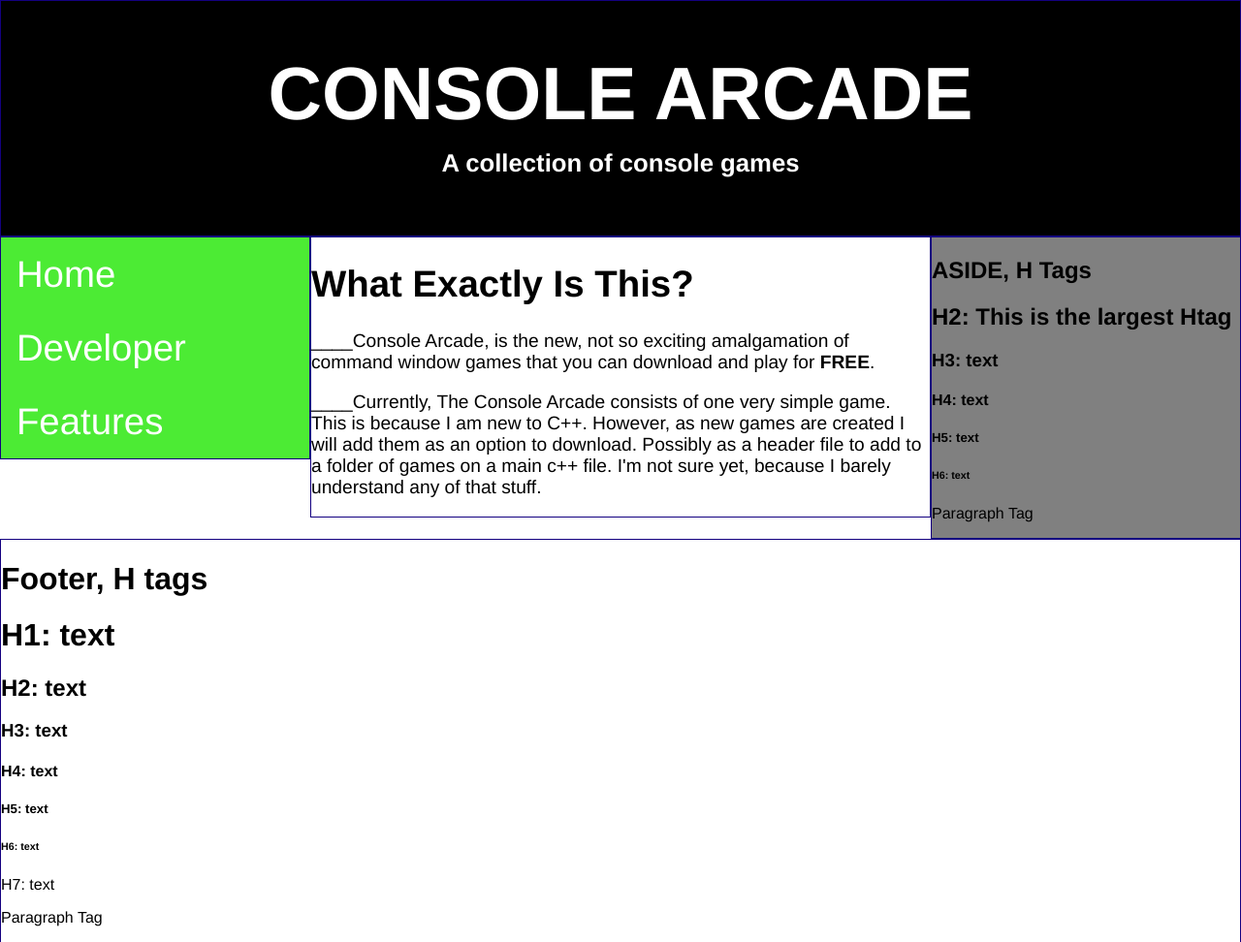
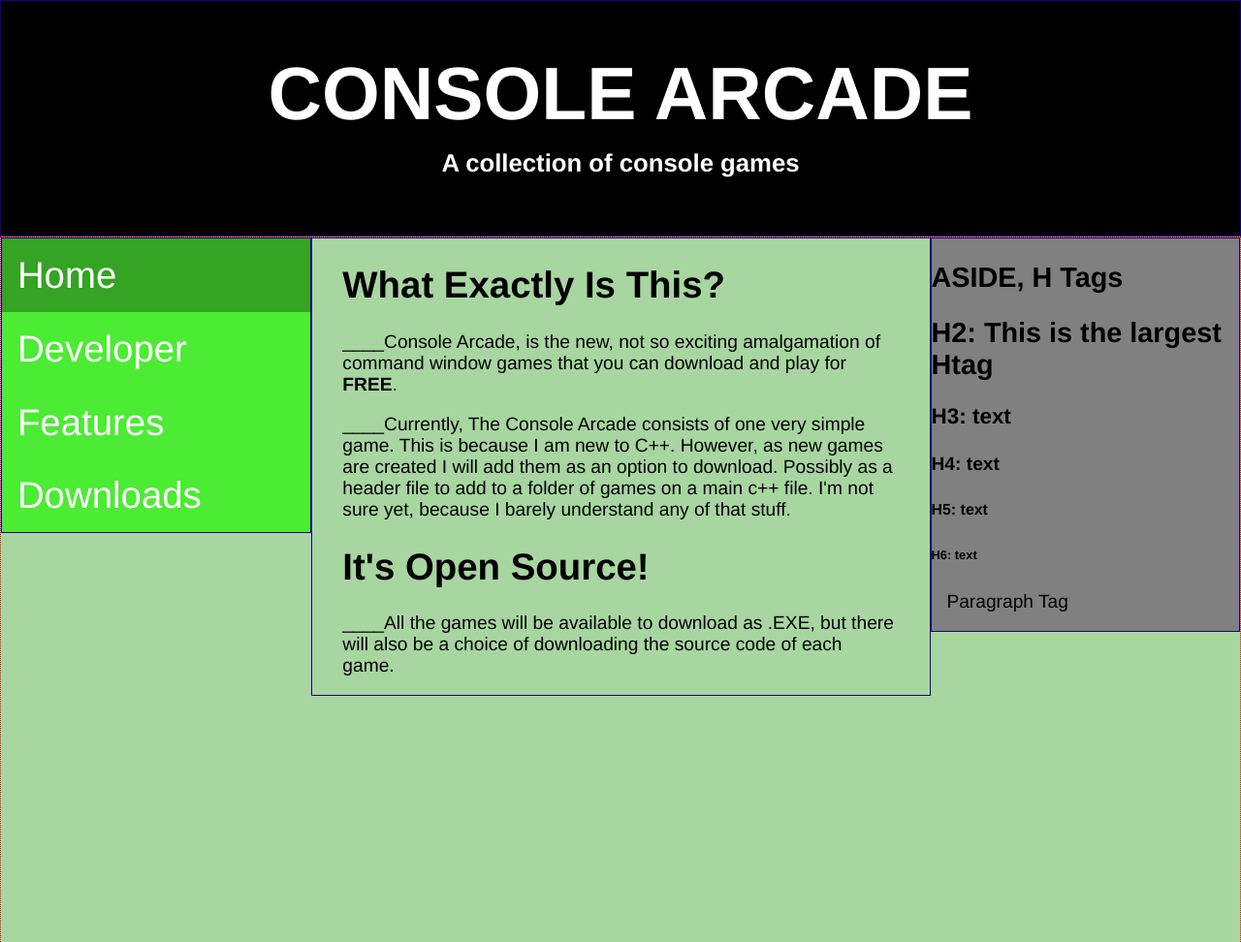
Before and after one commit to GavinEAC/PromoSite.github.io, a plain HTML site: page index.html in a window 1280 px wide. Shown: the top 972 px of the page at 97% size. Drawn offline with Linux system fonts and the light colour scheme.

Commit message:
Added a ton of stuff

```diff
--- a/index.html
+++ b/index.html
@@ -9,6 +9,7 @@
         <meta name="description" content="Promotional site for game">
         <meta name="keywords" content="C++, Console, Games, Game">
         <meta name="viewport" content="width=device-width, intial-scale=1.0">
+
 
         <!-- ALL THE CSS-->
         <style>
@@ -31,6 +32,13 @@
 
             p{
                 overflow-wrap: break-word;
+                margin-left: 5%;
+                margin-right: 5%;
+            }
+
+            h1{
+                margin-left: 5%;
+                margin-right: 5%;
             }
 
             .header{
@@ -47,16 +55,22 @@
                 float: left;
                 width: 25%;
                 font-size: 3vw;
+                background-color: #a8d6a1;
             }
 
-            .nav > ul > li{
+            #nav_current_page{
+                background-color: #35a324;
+            }
+
+            .nav > ul > a > li{
                 padding:5%;
                 background-color: #4ceb34;
+                text-decoration:none;
+                text-align: left;
+                color:white
             }
-            .nav > ul > li > a{
+            .nav > ul > a{
                 text-decoration:none;
-                text-align: right;
-                color:white
             }
 
             .main{
@@ -71,6 +85,7 @@
                 background-color: grey;
                 width:25%;
                 float:left;
+                font-size: 1.5vw;
             }
 
             .footer{
@@ -79,7 +94,12 @@
                 float:left;
             }
 
+            .main_columns_div{
+                background-color: #a8d6a1;
+                height: 10000px;
+            }
         </style>
+
         <!-- Websites load in a specific order. Head, CSS, JS, Body-->
     </head>
     <body>
@@ -87,11 +107,13 @@
             <h1 style="margin-bottom: 1%;">CONSOLE ARCADE</h1>
             <h6 style="margin-top: 1%;">A collection of console games</h6>
         </header>
+        <div class="main_columns_div">
             <nav class="nav">
                 <ul style="margin: 0;">
-                <li><a href="index.html">Home</a></li>
-                <li><a href="ChildPages/Developer.html">Developer</a></li>
-                <li><a href="ChildPages/Features.html">Features</a></li>
+                    <a href="index.html"><li id="nav_current_page">Home</li></a>
+                    <a href="ChildPages/Developer.html"><li>Developer</li></a>
+                    <a href="ChildPages/Features.html"><li>Features</li></a>
+                    <a href="ChildPages/Downloads.html"><li>Downloads</li></a>
                 </ul>
             </nav>
             <main class="main">
@@ -107,6 +129,11 @@
                     main c++ file. I'm not sure yet, because I barely understand any of that stuff.
                 </p>
 
+                <h1>It's Open Source!</h1>
+                <p>
+                    ____All the games will be available to download as .EXE, but there will also be a choice of downloading the source code of each game.
+                </p>
+
             </main>
             <aside class="aside">
                 <h2>ASIDE, H Tags</h2>
@@ -117,15 +144,9 @@
                 <h6>H6: text</h6>
                 <p>Paragraph Tag</p>
             </aside>
+        </div>
         <footer class="footer">
             <h1>Footer, H tags</h1>
-            <h1>H1: text</h1>
-            <h2>H2: text</h2>
-            <h3>H3: text</h3>
-            <h4>H4: text</h4>
-            <h5>H5: text</h5>
-            <h6>H6: text</h6>
-            <h7>H7: text</h7>
             <p>Paragraph Tag</p>
         </footer>
     </body>
```
Also changed, not shown: ChildPages/Downloads.html (added). Lines whose indentation alone changed are shown as unchanged.
